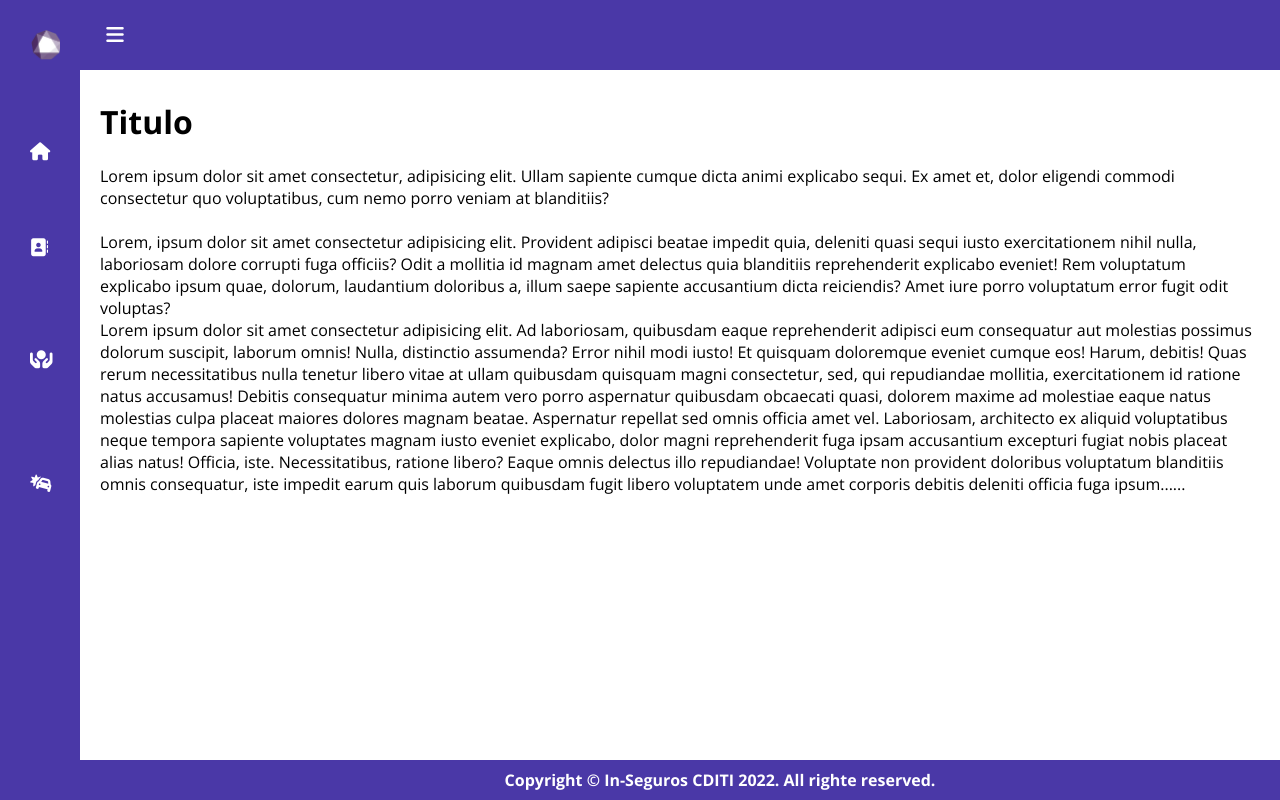
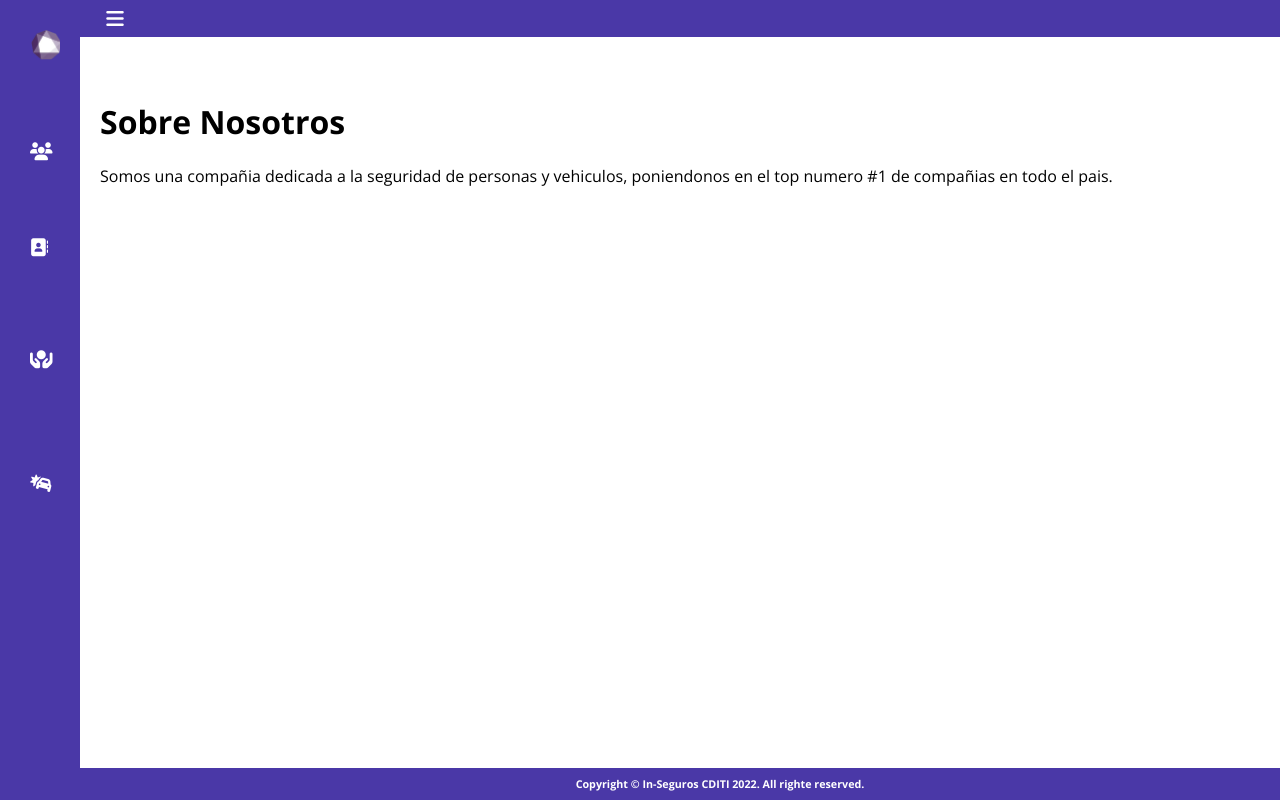
Before and after one commit to harcor59p/InSegurosCDITI, a Laravel app: template resources/views/Dashboard.blade.php in a window 1280 px wide. Run offline with Laravel 8, Linux system fonts and the light colour scheme; the template is opened without the code that fills it, so the values that code supplies are empty; some libraries are stand-ins or nearby versions.

Commit message:
cambios del inicio

```diff
--- a/public/css/style.css
+++ b/public/css/style.css
@@ -7,6 +7,10 @@
     text-decoration: none;
     font-family: 'Open Sans', sans-serif;
 
+}
+h6{
+    background-color: #4a38a7;
+    color: #fff;
 }
 h4{
     background-color: #4a38a7;
@@ -25,7 +29,7 @@ main{
 
 header{
     width: 100%;
-    height: 70px;
+    height: 37px;
     background: #4a38a7;
     display: flex;
     align-items: center;
--- a/resources/views/Dashboard.blade.php
+++ b/resources/views/Dashboard.blade.php
@@ -28,8 +28,8 @@
 
             <a href="#" class="option">
                 <div class="option">
-                    <i class="fas fa-home" title="Inicio"></i>
-                    <h4>Inicio</h4>
+                    <i class="fa-solid fa-users" title="Usuarios"></i>
+                    <h4>Usuarios</h4>
                 </div>
             </a>
 
@@ -58,17 +58,10 @@
     </div>
 
     <main>
-        <h1>Titulo</h1><br>
-        <p>Lorem ipsum dolor sit amet consectetur, adipisicing elit. Ullam sapiente cumque dicta animi explicabo sequi. Ex amet et, dolor eligendi commodi consectetur quo voluptatibus, cum nemo porro veniam at blanditiis?</p> <br>
-
-        <p>Lorem, ipsum dolor sit amet consectetur adipisicing elit. Provident adipisci beatae impedit quia, deleniti quasi sequi iusto exercitationem nihil nulla, laboriosam dolore corrupti fuga officiis? Odit a mollitia id magnam amet delectus quia blanditiis reprehenderit explicabo eveniet! Rem voluptatum explicabo ipsum quae, dolorum, laudantium doloribus a, illum saepe sapiente accusantium dicta reiciendis? Amet iure porro voluptatum error fugit odit voluptas?</p>
-        <p>Lorem ipsum dolor sit amet consectetur adipisicing elit. Ad laboriosam, quibusdam eaque reprehenderit adipisci eum consequatur aut molestias possimus dolorum suscipit, laborum omnis! Nulla, distinctio assumenda? Error nihil modi iusto!
-        Et quisquam doloremque eveniet cumque eos! Harum, debitis! Quas rerum necessitatibus nulla tenetur libero vitae at ullam quibusdam quisquam magni consectetur, sed, qui repudiandae mollitia, exercitationem id ratione natus accusamus!
-        Debitis consequatur minima autem vero porro aspernatur quibusdam obcaecati quasi, dolorem maxime ad molestiae eaque natus molestias culpa placeat maiores dolores magnam beatae. Aspernatur repellat sed omnis officia amet vel.
-        Laboriosam, architecto ex aliquid voluptatibus neque tempora sapiente voluptates magnam iusto eveniet explicabo, dolor magni reprehenderit fuga ipsam accusantium excepturi fugiat nobis placeat alias natus! Officia, iste. Necessitatibus, ratione libero?
-        Eaque omnis delectus illo repudiandae! Voluptate non provident doloribus voluptatum blanditiis omnis consequatur, iste impedit earum quis laborum quibusdam fugit libero voluptatem unde amet corporis debitis deleniti officia fuga ipsum......</p>
+        <h1>Sobre Nosotros</h1><br>
+        <p>Somos una compañia dedicada a la seguridad de personas y vehiculos, poniendonos en el top numero #1 de compañias en todo el pais.</p>
     </main>
     <script src="js/script.js"></script>
-    <footer><h4>Copyright © In-Seguros CDITI 2022. All righte reserved.</h4></footer>
+    <footer><h6>Copyright © In-Seguros CDITI 2022. All righte reserved.</h6></footer>
 </body>
 </html>
--- a/routes/web.php
+++ b/routes/web.php
@@ -24,6 +24,8 @@ Route::post('login', [AuthController::class, 'login'])->name('login');
 Route::view('login', 'auth.login');
 Route::post('register',[RegisterController::class, 'register'])->name('register');
 Route::view('register','register');
+Route::view('dashboard','dashboard');
+
 
 
 Route::middleware(['auth'])->group(function(){
@@ -31,7 +33,7 @@ Route::middleware(['auth'])->group(function(){
     //Ruta para ir al Dashboard
     //******************* Ruta para Usuarios **********************//
     //
-    Route::view('Dahsboard','Dahsboard');
+    //Route::view('dashboard','dashboard');
 
 
 });
```
Also changed, not shown: 1 other file.
